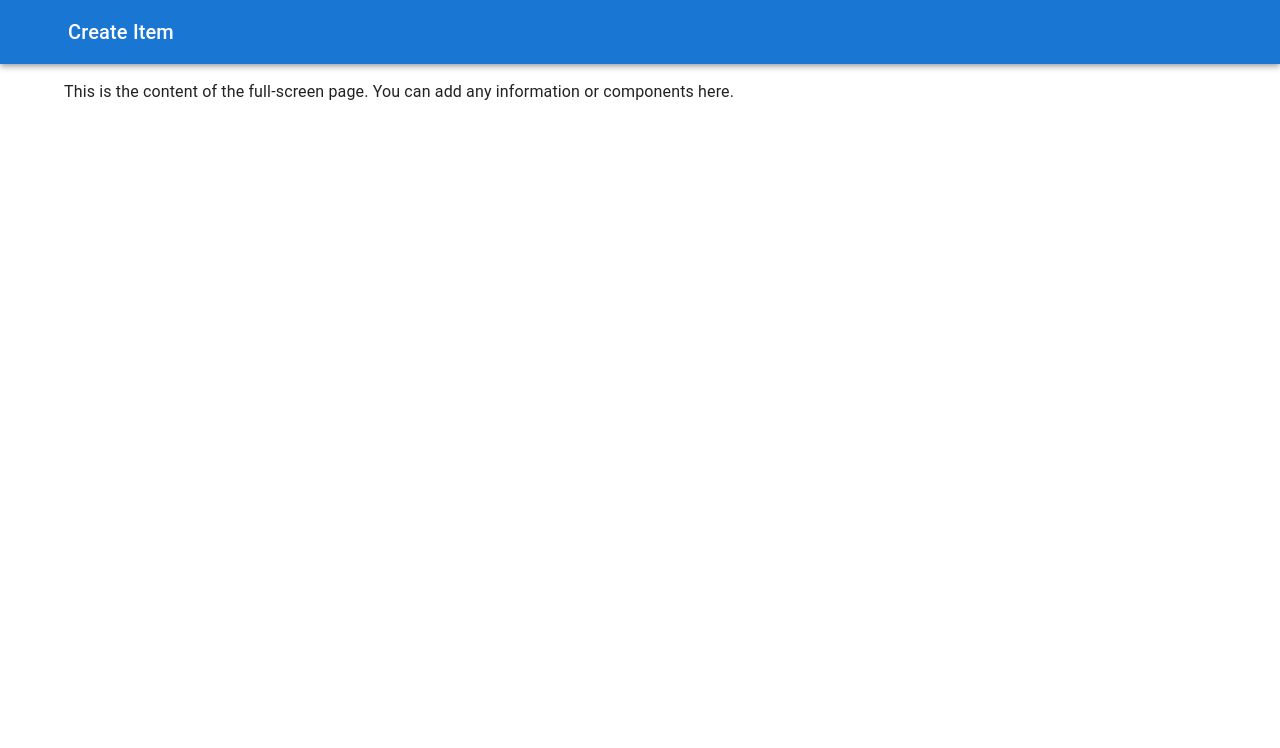
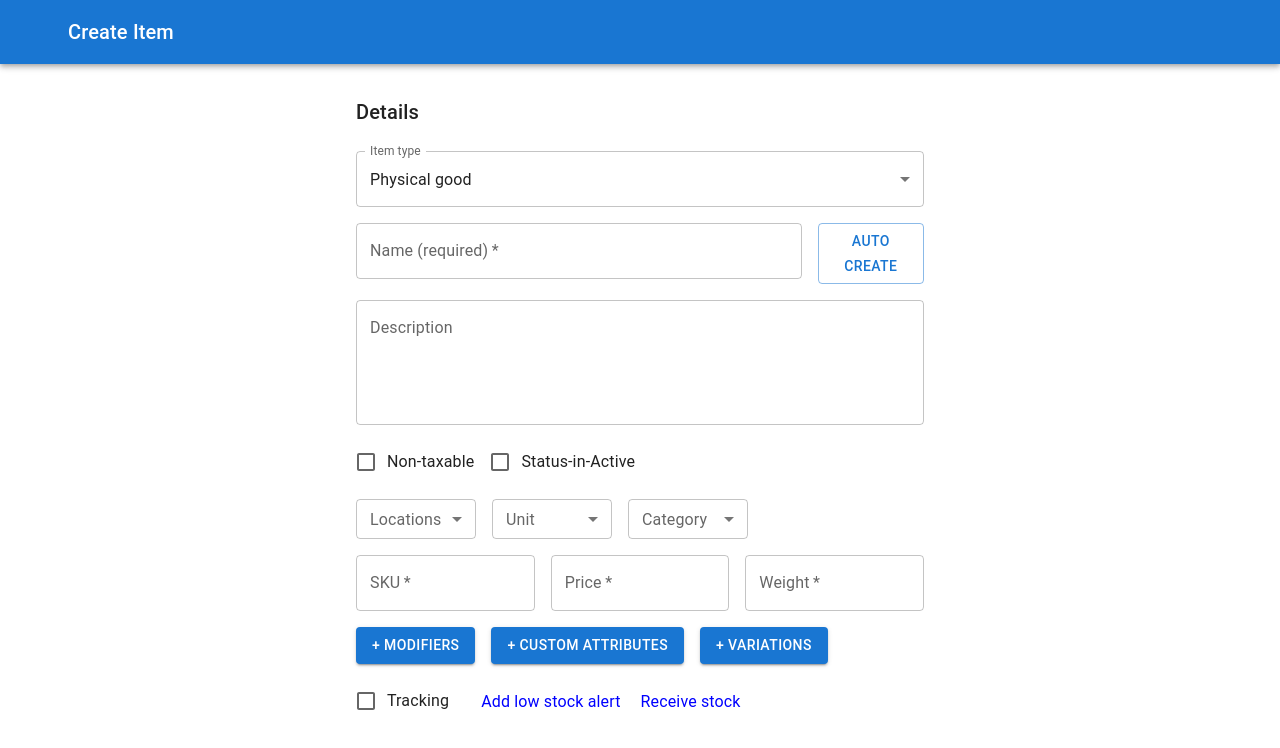
Before and after one commit to balajibhai/inventory-management, a React (Create React App) app: page / in a window 1280 px wide. Both pictures are taken after typing "Sample" into the empty fields and a click on the button "CREATE ITEM". Shown: the top 748 px of the page. Built offline with nearby package versions, Linux system fonts and the light colour scheme; some icons are missing.

Commit message:
Add Text, CheckboxWithLabel, Dropdown, and DetailsForm components for enhanced UI functionality

```diff
--- /dev/null
+++ b/src/components/atoms/Text.tsx
@@ -0,0 +1,33 @@
+import { Typography } from "@mui/material";
+
+interface textProps {
+  variant?:
+    | "button"
+    | "caption"
+    | "h1"
+    | "h2"
+    | "h3"
+    | "h4"
+    | "h5"
+    | "h6"
+    | "inherit"
+    | "body2"
+    | "body1"
+    | "subtitle1"
+    | "subtitle2"
+    | "overline";
+  content: string;
+  sx?: object;
+  onClick?: () => void;
+}
+
+const Text = (props: textProps) => {
+  const { content, sx, variant, onClick } = props;
+  return (
+    <Typography variant={variant} sx={sx} onClick={onClick}>
+      {content}
+    </Typography>
+  );
+};
+
+export default Text;
--- /dev/null
+++ b/src/components/molecules/CheckboxWithLabel.tsx
@@ -0,0 +1,26 @@
+import { Checkbox, FormControlLabel } from "@mui/material";
+import React, { useState } from "react";
+
+type CheckboxWithLabelProps = {
+  label: string;
+};
+
+const CheckboxWithLabel = (props: CheckboxWithLabelProps) => {
+  const { label } = props;
+  const [checked, setChecked] = useState<boolean>(false);
+
+  const handleChange = (event: React.ChangeEvent<HTMLInputElement>) => {
+    setChecked(event.target.checked);
+  };
+
+  return (
+    <FormControlLabel
+      control={
+        <Checkbox checked={checked} onChange={handleChange} color="primary" />
+      }
+      label={label}
+    />
+  );
+};
+
+export default CheckboxWithLabel;
--- a/src/components/molecules/DialogComponent.tsx
+++ b/src/components/molecules/DialogComponent.tsx
@@ -9,7 +9,8 @@ import {
   Typography,
 } from "@mui/material";
 import { TransitionProps } from "@mui/material/transitions";
-import React, { ReactNode } from "react";
+import React from "react";
+import DetailsForm from "../organisms/DetailsForm";
 
 // Transition component for the full-screen dialog
 const Transition = React.forwardRef(function Transition(
@@ -23,15 +24,13 @@ export interface DialogComponentProps {
   open: boolean;
   onClose: () => void;
   title?: string;
-  children?: ReactNode;
 }
 
-const DialogComponent: React.FC<DialogComponentProps> = ({
-  open,
-  onClose,
-  title = "Page Title",
-  children,
-}) => {
+const DialogComponent: React.FC<DialogComponentProps> = (
+  props: DialogComponentProps
+) => {
+  const { open, onClose, title = "Create Item" } = props;
+
   return (
     <Dialog
       fullScreen
@@ -58,14 +57,7 @@ const DialogComponent: React.FC<DialogComponentProps> = ({
       </AppBar>
 
       {/* Content of the new "page" */}
-      <Container sx={{ mt: 2 }}>
-        {children || (
-          <Typography variant="body1">
-            This is the content of the full-screen page. You can add any
-            information or components here.
-          </Typography>
-        )}
-      </Container>
+      <Container sx={{ mt: 2 }}>{<DetailsForm />}</Container>
     </Dialog>
   );
 };
--- /dev/null
+++ b/src/components/molecules/Dropdown.tsx
@@ -0,0 +1,24 @@
+import { FormControl, InputLabel, MenuItem, Select } from "@mui/material";
+
+type DropdownProps = {
+  label: string;
+  options: Array<{ value: string; label: string }>;
+};
+
+const Dropdown = (props: DropdownProps) => {
+  const { label, options } = props;
+  return (
+    <FormControl size="small" sx={{ mr: 2, minWidth: 120 }}>
+      <InputLabel>{label}</InputLabel>
+      <Select label={label} defaultValue="">
+        {options.map((option) => (
+          <MenuItem key={option.value} value={option.value}>
+            {option.label}
+          </MenuItem>
+        ))}
+      </Select>
+    </FormControl>
+  );
+};
+
+export default Dropdown;
--- a/src/components/molecules/FilterBar.tsx
+++ b/src/components/molecules/FilterBar.tsx
@@ -1,20 +1,28 @@
-import {
-  Box,
-  Button,
-  FormControl,
-  InputLabel,
-  MenuItem,
-  Select,
-  TextField,
-} from "@mui/material";
+import { Box, Button, TextField } from "@mui/material";
 import React, { useState } from "react";
 import DialogComponent from "./DialogComponent";
+import Dropdown from "./Dropdown";
 
 const FilterBar: React.FC = () => {
   const [isCreateItemClicked, setIsCreateItemClicked] = useState(false);
   const onCreateItemClick = () => {
     setIsCreateItemClicked(true);
   };
+  const categoryOptions = [
+    { value: "", label: "All" },
+    { value: "flowers", label: "Flowers" },
+    { value: "plants", label: "Plants" },
+  ];
+  const locationsOptions = [
+    { value: "", label: "All" },
+    { value: "location1", label: "Location 1" },
+    { value: "location2", label: "Location 2" },
+  ];
+  const statusOptions = [
+    { value: "", label: "Active" },
+    { value: "inactive", label: "Inactive" },
+  ];
+
   return (
     <Box
       sx={{
@@ -33,35 +41,9 @@ const FilterBar: React.FC = () => {
         sx={{ mr: 2 }}
       />
 
-      {/* Category Select */}
-      <FormControl size="small" sx={{ mr: 2, minWidth: 120 }}>
-        <InputLabel>Category</InputLabel>
-        <Select label="Category" defaultValue="">
-          <MenuItem value="">All</MenuItem>
-          {/* Add more categories */}
-          <MenuItem value="flowers">Flowers</MenuItem>
-          <MenuItem value="plants">Plants</MenuItem>
-        </Select>
-      </FormControl>
-
-      {/* Locations Select */}
-      <FormControl size="small" sx={{ mr: 2, minWidth: 120 }}>
-        <InputLabel>Locations</InputLabel>
-        <Select label="Locations" defaultValue="">
-          <MenuItem value="">All</MenuItem>
-          <MenuItem value="location1">Location 1</MenuItem>
-          <MenuItem value="location2">Location 2</MenuItem>
-        </Select>
-      </FormControl>
-
-      {/* Status Select */}
-      <FormControl size="small" sx={{ mr: 2, minWidth: 120 }}>
-        <InputLabel>Status</InputLabel>
-        <Select label="Status" defaultValue="">
-          <MenuItem value="">Active</MenuItem>
-          <MenuItem value="inactive">Inactive</MenuItem>
-        </Select>
-      </FormControl>
+      <Dropdown label="Category" options={categoryOptions} />
+      <Dropdown label="Locations" options={locationsOptions} />
+      <Dropdown label="Status" options={statusOptions} />
 
       {/* All Filters Button */}
       <Button variant="outlined" sx={{ mr: 2 }}>
--- /dev/null
+++ b/src/components/organisms/DetailsForm.tsx
@@ -0,0 +1,151 @@
+import {
+  Box,
+  Button,
+  FormControl,
+  InputLabel,
+  MenuItem,
+  Select,
+  SelectChangeEvent,
+  TextField,
+  Typography,
+} from "@mui/material";
+import React, { useState } from "react";
+import Text from "../atoms/Text";
+import CheckboxWithLabel from "../molecules/CheckboxWithLabel";
+import Dropdown from "../molecules/Dropdown";
+
+const DetailsForm: React.FC = () => {
+  // State for the form fields
+  const [itemType, setItemType] = useState<string>("physical"); // 'physical' or 'digital'
+  const [name, setName] = useState<string>("");
+  const [description, setDescription] = useState<string>("");
+  const categoryOptions = [
+    { value: "", label: "All" },
+    { value: "flowers", label: "Flowers" },
+    { value: "plants", label: "Plants" },
+  ];
+  const locationsOptions = [
+    { value: "", label: "All" },
+    { value: "location1", label: "Location 1" },
+    { value: "location2", label: "Location 2" },
+  ];
+  const unitOptions = [{ value: "", label: "All" }];
+
+  // Handler for changing the item type
+  const handleItemTypeChange = (event: SelectChangeEvent) => {
+    setItemType(event.target.value as string);
+  };
+
+  // Handler for auto-creating the name
+  const handleAutoCreateName = () => {
+    // Here you can implement any logic for auto-generating a name
+    setName("My Auto-Created Item");
+  };
+
+  return (
+    <Box
+      sx={{
+        display: "flex",
+        flexDirection: "column",
+        gap: 2,
+        maxWidth: 600,
+        margin: "0 auto",
+        p: 2,
+      }}
+    >
+      {/* Title */}
+      <Typography variant="h6" gutterBottom>
+        Details
+      </Typography>
+
+      {/* Item Type */}
+      <FormControl fullWidth>
+        <InputLabel id="item-type-label">Item type</InputLabel>
+        <Select
+          labelId="item-type-label"
+          id="item-type"
+          value={itemType}
+          label="Item type"
+          onChange={handleItemTypeChange}
+        >
+          <MenuItem value="physical">Physical good</MenuItem>
+          <MenuItem value="digital">Digital good</MenuItem>
+        </Select>
+      </FormControl>
+
+      {/* Name + Auto create button */}
+      <Box display="flex" gap={2}>
+        <TextField
+          label="Name (required)"
+          required
+          value={name}
+          onChange={(e) => setName(e.target.value)}
+          fullWidth
+        />
+        <Button variant="outlined" onClick={handleAutoCreateName}>
+          Auto create
+        </Button>
+      </Box>
+
+      {/* Description text field */}
+      <TextField
+        label="Description"
+        multiline
+        rows={4}
+        value={description}
+        onChange={(e) => setDescription(e.target.value)}
+        fullWidth
+      />
+      <div>
+        <CheckboxWithLabel label="Non-taxable" />
+        <CheckboxWithLabel label="Status-in-Active" />
+      </div>
+      <div>
+        <Dropdown label="Locations" options={locationsOptions} />
+        <Dropdown label="Unit" options={unitOptions} />
+        <Dropdown label="Category" options={categoryOptions} />
+      </div>
+      <Box display="flex" gap={2}>
+        <TextField label="SKU" required />
+        <TextField label="Price" required />
+        <TextField label="Weight" required />
+      </Box>
+      <Box display="flex" gap={2}>
+        <Button variant="contained" color="primary">
+          + Modifiers
+        </Button>
+        <Button variant="contained" color="primary">
+          + Custom Attributes
+        </Button>
+        <Button variant="contained" color="primary">
+          + Variations
+        </Button>
+      </Box>
+      <Box display="flex" gap={2}>
+        <CheckboxWithLabel label="Tracking" />
+        <div
+          style={{
+            display: "flex",
+            flexDirection: "row",
+            gap: 20,
+            justifyContent: "center",
+            marginTop: "8px",
+          }}
+        >
+          <Text
+            content="Add low stock alert"
+            variant="subtitle1"
+            sx={{ color: "blue", cursor: "pointer" }}
+          />
+          <Text
+            content="Receive stock"
+            variant="subtitle1"
+            sx={{ color: "blue", cursor: "pointer" }}
+          />
+        </div>
+      </Box>
+    </Box>
+  );
+};
+
+export default DetailsForm;
```
